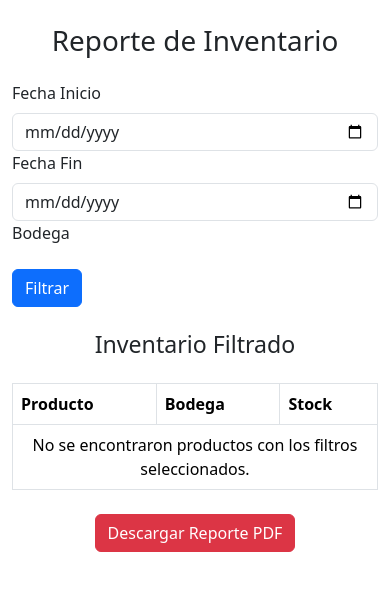
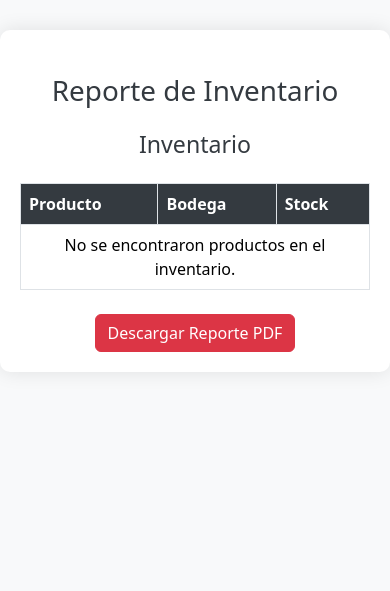
Before and after one commit to rubent2004/ComercialHz, a Django app: template templates/inventario/Reportes/createReport.html in a window 390 px wide. Shown: the top 591 px of the page. Run offline with Django 3.2, Linux system fonts and the light colour scheme; the template is opened without the code that fills it, so the values that code supplies are empty.

Commit message:
Arreglo de reporte de inventario auto-responsive

```diff
--- a/templates/inventario/Reportes/createReport.html
+++ b/templates/inventario/Reportes/createReport.html
@@ -6,34 +6,45 @@
     <title>Reporte de Inventario</title>
     <link href="https://cdn.jsdelivr.net/npm/bootstrap@5.3.0-alpha1/dist/css/bootstrap.min.css" rel="stylesheet">
     <style>
-        /* Aquí puedes agregar tu CSS personalizado */
+        body {
+            background-color: #f8f9fa;
+        }
+        .container {
+            margin-top: 30px;
+            border-radius: 10px;
+            box-shadow: 0 0 20px rgba(0, 0, 0, 0.1);
+            background-color: #ffffff;
+            padding: 20px;
+        }
+        h1, h3 {
+            color: #343a40;
+        }
+        .table {
+            margin-top: 20px;
+        }
+        .btn-danger {
+            background-color: #dc3545;
+            border-color: #dc3545;
+        }
+        .btn-danger:hover {
+            background-color: #c82333;
+            border-color: #bd2130;
+        }
+        .thead-dark th {
+            background-color: #343a40;
+            color: white;
+        }
+        .text-center {
+            margin-top: 20px;
+        }
     </style>
 </head>
 <body>
     <div class="container">
         <h1 class="my-4 text-center">Reporte de Inventario</h1>
 
-        <!-- Formulario para filtrar inventarios -->
-        <form method="get">
-            <div class="row">
-                <div class="col-md-4">
-                    <label for="fecha_inicio" class="form-label">Fecha Inicio</label>
-                    <input type="date" name="fecha_inicio" id="fecha_inicio" class="form-control" value="{{ request.GET.fecha_inicio }}">
-                </div>
-                <div class="col-md-4">
-                    <label for="fecha_fin" class="form-label">Fecha Fin</label>
-                    <input type="date" name="fecha_fin" id="fecha_fin" class="form-control" value="{{ request.GET.fecha_fin }}">
-                </div>
-                <div class="col-md-4">
-                    <label for="bodega" class="form-label">Bodega</label>
-                    {{ form.bodega }}
-                </div>
-            </div>
-            <button type="submit" class="btn btn-primary mt-3">Filtrar</button>
-        </form>
-
         <!-- Tabla con los productos filtrados -->
-        <h3 class="my-4 text-center">Inventario Filtrado</h3>
+        <h3 class="my-4 text-center">Inventario</h3>
         <table class="table table-bordered">
             <thead class="thead-dark">
                 <tr>
@@ -51,7 +62,7 @@
                 </tr>
                 {% empty %}
                 <tr>
-                    <td colspan="3" class="text-center">No se encontraron productos con los filtros seleccionados.</td>
+                    <td colspan="3" class="text-center">No se encontraron productos en el inventario.</td>
                 </tr>
                 {% endfor %}
             </tbody>
@@ -59,7 +70,7 @@
 
         <!-- Botón para descargar el reporte en PDF -->
         <div class="text-center mt-4">
-            <a href="{% url 'inventario:reporte_inventario_pdf' %}?{{ request.GET.urlencode }}" class="btn btn-danger">
+            <a href="{% url 'inventario:reporte_inventario_pdf' %}" class="btn btn-danger">
                 Descargar Reporte PDF
             </a>
         </div>
```
Also changed, not shown: templates/inventario/panel.html (+1 -8 lines).
